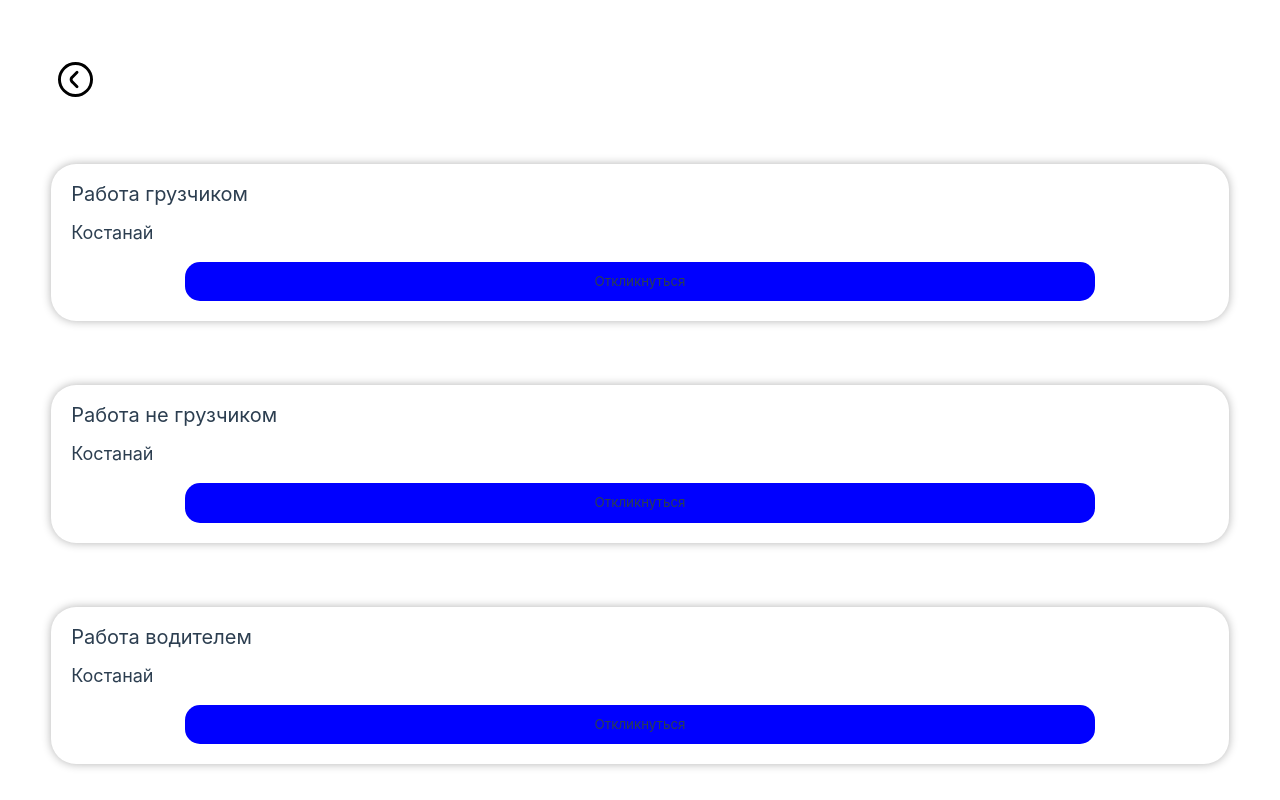
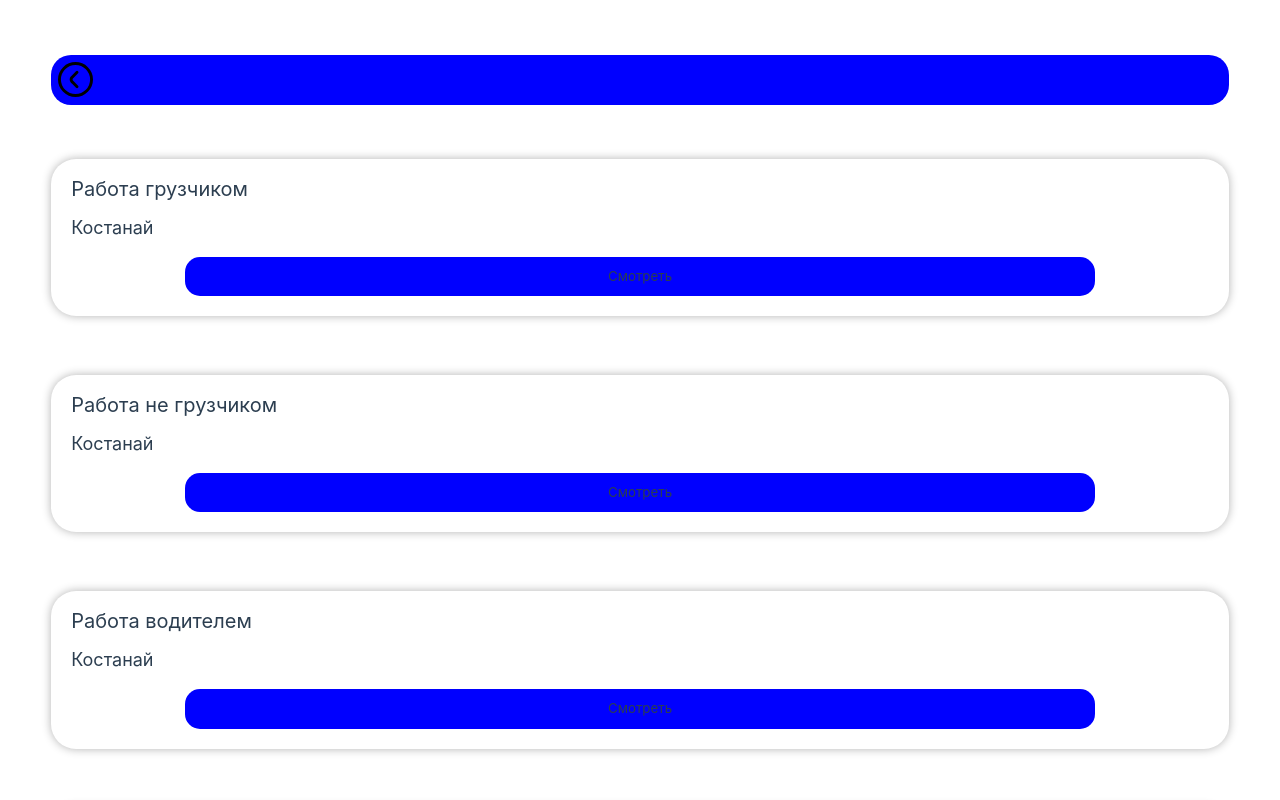
Before and after one commit to Kuanysh-kst/WebAppTelegram, a Vue app: page /search in a window 1280 px wide. Shown: the top 800 px of the page. Built offline with nearby package versions, Linux system fonts and the light colour scheme; no server answers.

Commit message:
added new page
Signed-off-by: Kuanysh <90975457+Kuanysh-kst@users.noreply.github.com>

```diff
--- a/src/components/BacgroundPhoto.vue
+++ b/src/components/BacgroundPhoto.vue
@@ -8,11 +8,6 @@
 </template>
 
 <style>
-.back-photo {
-    position: absolute;
-    align-items: center;
-}
-
 .photo-container {
     position: relative;
     overflow: hidden;
--- a/src/components/BackLine.vue
+++ b/src/components/BackLine.vue
@@ -38,10 +38,9 @@
 }
 
 .line {
-    margin-right: 4%;
-    margin-left: 4%;
     width: 100%;
     height: 50px;
-    background-color: var(--tg-theme-button-color);
+    /* background-color: var(--tg-theme-button-color); */
+    background-color: blue;
     border-radius: 20px;
 }</style>
--- /dev/null
+++ b/src/components/ProfilePhoto.vue
@@ -0,0 +1,21 @@
+<template>
+    <div class="profile-photo-container">
+        <img class="profile-photo" src="../assets/backgroundPhoto.svg" alt="">
+    </div>
+</template>
+
+<style>
+.profile-photo-container {
+    position: relative;
+    height: 200px;
+    margin-top: 4%;
+}
+.profile-photo {
+    border-radius: 20px;
+    position: absolute;
+    width: 100%;
+    height: 100%;
+    transform: translate(-50%, 0);
+    object-fit: cover;
+}
+</style>
--- a/src/components/VacancyCard.vue
+++ b/src/components/VacancyCard.vue
@@ -7,7 +7,7 @@
             <div class="city card-text">
                 {{vacancy.cityCardText}}
             </div>
-            <div class="check-button">Откликнуться</div>
+            <div class="check-button">Смотреть</div>
         </div>
     </div>
 </template>
@@ -26,8 +26,6 @@ export default {
 <style>
 .vacancy-card {
     margin-top: 5%;
-    margin-right: 4%;
-    margin-left: 4%;
     background-color: var(--tg-theme-bg-color);
     border-radius: 25px;
     box-shadow: 0 0 10px rgba(0, 0, 0, 0.3);
--- a/src/router/index.js
+++ b/src/router/index.js
@@ -2,6 +2,7 @@ import { createWebHistory, createRouter } from "vue-router";
 import HomePage from '../views/HomePage.vue';
 import Todos from '../views/Todos.vue';
 import SearchPage from '../views/SearchPage.vue'
+import ProfilePage from "@/views/ProfilePage.vue";
 
 const routes = [{
         path: '/',
@@ -17,6 +18,11 @@ const routes = [{
         path: '/search',
         name: "Search",
         component: SearchPage
+    },
+    {
+        path: '/profile',
+        name: "Profile",
+        component: ProfilePage
     }
 ];
 
--- a/src/styles/assets/global.scss
+++ b/src/styles/assets/global.scss
@@ -20,3 +20,8 @@ body {
 .svg-icon {
     fill: red !important;
 }
+
+.container {
+    padding-right: 4%;
+    padding-left: 4%;
+}
--- a/src/views/HomePage.vue
+++ b/src/views/HomePage.vue
@@ -14,7 +14,7 @@
                     </div>
                     <h3>Search</h3>
                 </router-link>
-                <router-link to="/todos" class="icon-container">
+                <router-link to="/profile" class="icon-container">
                     <div class="icon-button">
                         <svg class="ico" xmlns="http://www.w3.org/2000/svg" id="Outline" viewBox="0 0 24 24" width="512"
                             height="512">
--- /dev/null
+++ b/src/views/ProfilePage.vue
@@ -0,0 +1,32 @@
+<template>
+    <div class="container">
+        <BackLine />
+        <ProfilePhoto />
+        <hr>
+    </div>
+</template>
+
+<script>
+import BackLine from '@/components/BackLine.vue';
+import ProfilePhoto from '@/components/ProfilePhoto.vue'
+export default {
+    components: {
+        BackLine,
+        ProfilePhoto
+    }
+}
+</script>
+
+<style>
+hr {
+    margin-top: 4%;
+    border: none;
+    /* Убираем стандартную границу */
+    background-color: grey;
+    /* Задаем желаемый цвет фона горизонтальной линии */
+    height: 2px;
+    /* Задаем желаемую толщину горизонтальной линии */
+    border-radius: 1px;
+    width: 100%;
+}
+</style>
--- a/src/views/SearchPage.vue
+++ b/src/views/SearchPage.vue
@@ -1,5 +1,5 @@
 <template>
-    <div>
+    <div class="container">
         <BackLine></BackLine>
         <VacancyCard
         v-for="vacancy of vacancyies"
```
